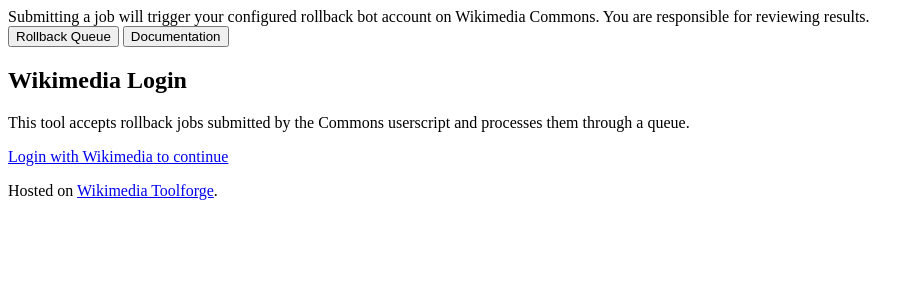
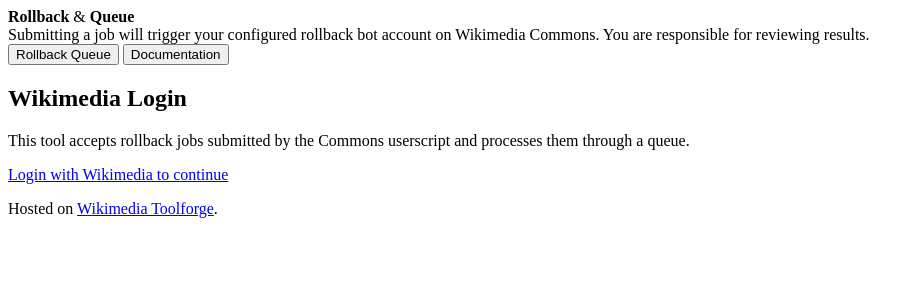
Before and after one commit to chuckthebuck/bucksaltbot2, a Flask app: page / in a window 1280 px wide. Shown: the top 300 px of the page, without its empty margins (0-924 px from the left). Run offline with Flask 3, Linux system fonts and the light colour scheme.

Commit message:
Update base.html

```diff
--- a/templates/base.html
+++ b/templates/base.html
@@ -21,8 +21,17 @@
   {%- endif %}
 </head>
 
-<body>  <!-- ✅ ADD THIS -->
+<body>
+<header class="header">
+  <span class="logo">
+    <b>Rollback</b> & <b>Queue</b>
+  </span>
 
+  {% if username %}
+    <span>{{ username }}</span>
+    <a href="/logout" class="logout">Logout</a>
+  {% endif %}
+</header>
   <div class="container">
     <div class="cdx-message cdx-message--block cdx-message--notice top-message" aria-live="polite">
       <span class="cdx-message__icon"></span>
```
